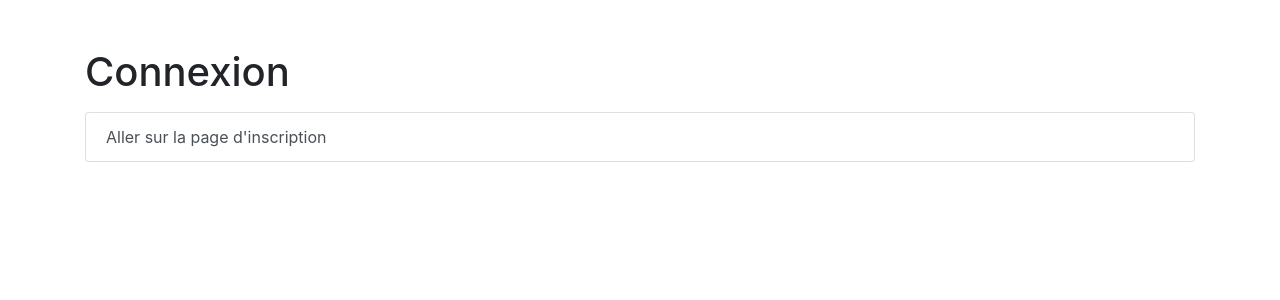
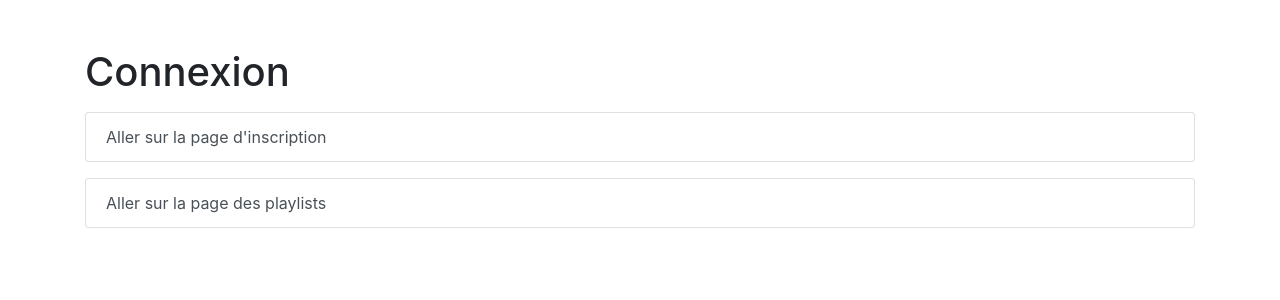
Before and after one commit to mvidailhet/donkey_school-angular_challenges_corrections, an Angular app: page / in a window 1280 px wide. Shown: the top 300 px of the page. Built offline with nearby package versions, Linux system fonts and the light colour scheme.

Commit message:
Ajout du lien pour aller de la page connexion à la page playlists en utilisant le lazyloading

```diff
--- a/src/app/app-routing.module.ts
+++ b/src/app/app-routing.module.ts
@@ -10,6 +10,10 @@ const routes: Routes = [
   {
     path: 'inscription',
     loadChildren: () => import('./pages/inscription/inscription.module').then((m) => m.InscriptionModule),
+  },
+  {
+    path: 'playlists',
+    loadChildren: () => import('./pages/playlists/playlists.module').then((m) => m.PlaylistsModule),
   }
 ];
 
--- a/src/app/pages/connexion/connexion.component.html
+++ b/src/app/pages/connexion/connexion.component.html
@@ -6,4 +6,10 @@
       Aller sur la page d'inscription
     </div>
   </div>
+
+  <div class="list-group mt-3">
+    <div routerLink="/playlists" class="list-group-item list-group-item-action">
+      Aller sur la page des playlists
+    </div>
+  </div>
 </div>
```
